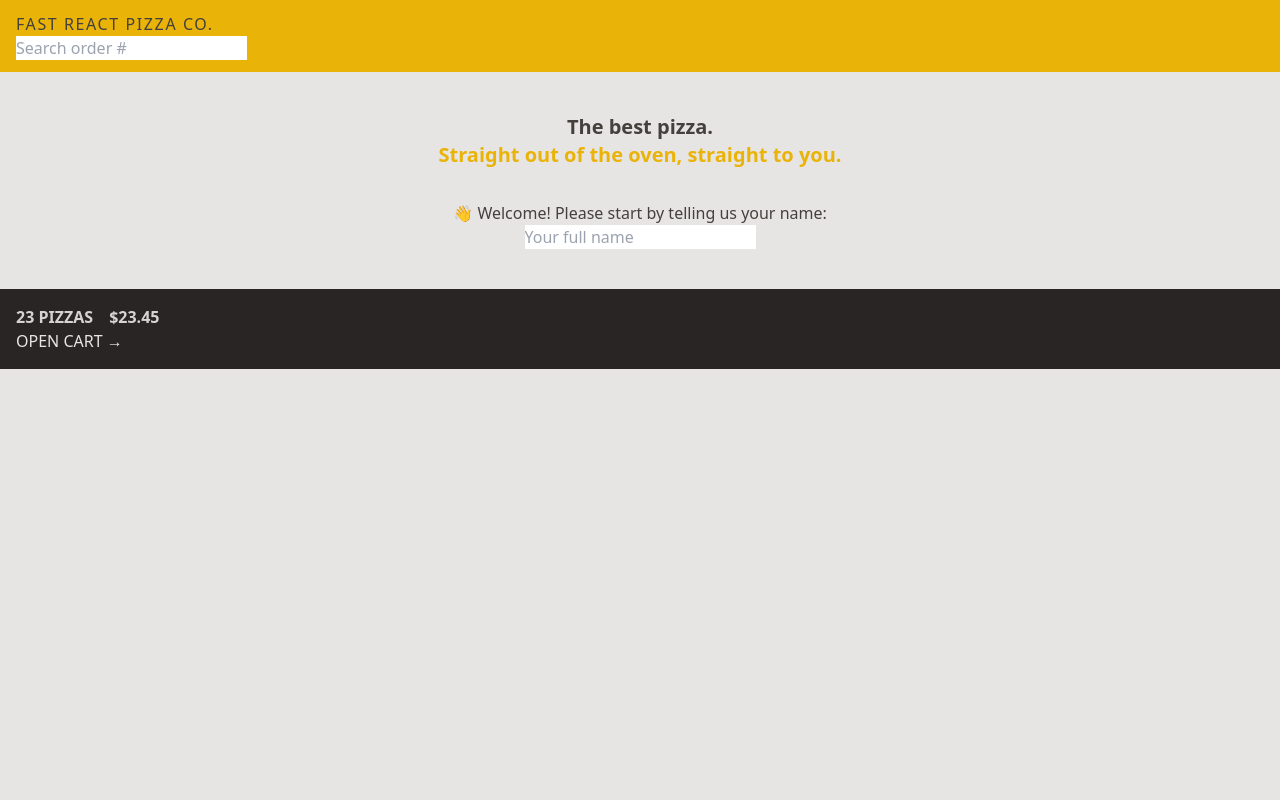
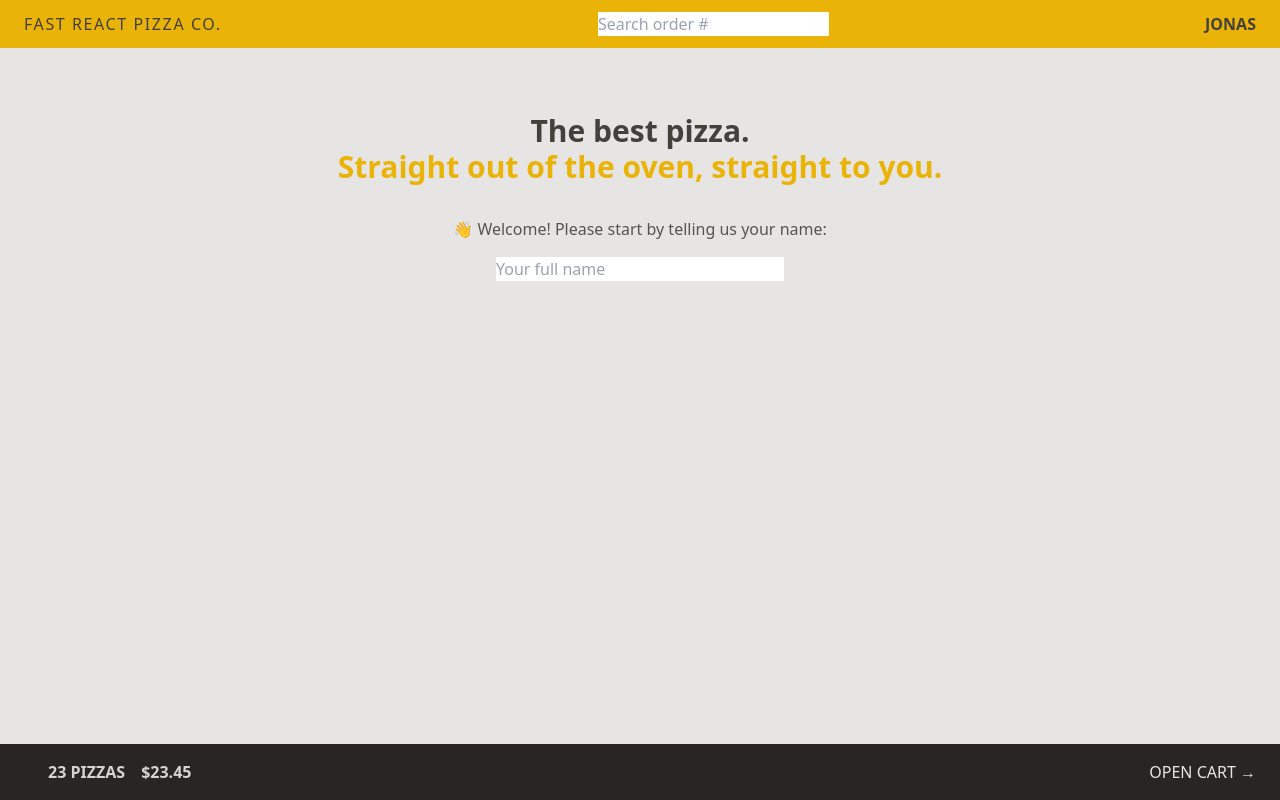
Before and after one commit to aleksandromilenkov/FastReactPizza, a React (Vite) app: page / in a window 1280 px wide. Built offline with nearby package versions, Linux system fonts and the light colour scheme.

Commit message:
tailwindcss grid and flexbox

```diff
--- a/src/features/cart/CartOverview.jsx
+++ b/src/features/cart/CartOverview.jsx
@@ -2,8 +2,8 @@ import { Link } from "react-router-dom";
 
 function CartOverview() {
   return (
-    <div className="bg-stone-800 p-4 uppercase text-stone-200">
-      <p className="space-x-4 font-semibold text-stone-300">
+    <div className="flex items-center justify-between bg-stone-800 p-4 text-sm uppercase text-stone-200 sm:px-6 md:text-base">
+      <p className="space-x-4 font-semibold text-stone-300 sm:px-6">
         <span>23 pizzas</span>
         <span>$23.45</span>
       </p>
--- a/src/features/user/CreateUser.jsx
+++ b/src/features/user/CreateUser.jsx
@@ -1,7 +1,7 @@
-import { useState } from 'react';
+import { useState } from "react";
 
 function CreateUser() {
-  const [username, setUsername] = useState('');
+  const [username, setUsername] = useState("");
 
   function handleSubmit(e) {
     e.preventDefault();
@@ -9,16 +9,19 @@ function CreateUser() {
 
   return (
     <form onSubmit={handleSubmit}>
-      <p>👋 Welcome! Please start by telling us your name:</p>
+      <p className="mb-4 text-sm text-stone-600 md:text-base">
+        👋 Welcome! Please start by telling us your name:
+      </p>
 
       <input
         type="text"
         placeholder="Your full name"
         value={username}
         onChange={(e) => setUsername(e.target.value)}
+        className="w-72"
       />
 
-      {username !== '' && (
+      {username !== "" && (
         <div>
           <button>Start ordering</button>
         </div>
--- a/src/features/user/Username.jsx
+++ b/src/features/user/Username.jsx
@@ -1,7 +1,7 @@
 import React from "react";
 
 const Username = () => {
-  return <div className="font-sm hidden font-semibold">Jonas</div>;
+  return <div className="font-sm hidden font-semibold md:block">Jonas</div>;
 };
 
 export default Username;
--- a/src/index.css
+++ b/src/index.css
@@ -21,22 +21,41 @@
   width: 45px;
   aspect-ratio: 0.75;
   --c: no-repeat linear-gradient(#333 0 0);
-  background: var(--c) 0% 50%, var(--c) 50% 50%, var(--c) 100% 50%;
+  background:
+    var(--c) 0% 50%,
+    var(--c) 50% 50%,
+    var(--c) 100% 50%;
   background-size: 20% 50%;
   animation: loading 1s infinite linear;
+}
+main {
+  -ms-overflow-style: none !important;
+  scrollbar-width: none;
 }
 
 @keyframes loading {
   20% {
-    background-position: 0% 0%, 50% 50%, 100% 50%;
+    background-position:
+      0% 0%,
+      50% 50%,
+      100% 50%;
   }
   40% {
-    background-position: 0% 100%, 50% 0%, 100% 50%;
+    background-position:
+      0% 100%,
+      50% 0%,
+      100% 50%;
   }
   60% {
-    background-position: 0% 50%, 50% 100%, 100% 0%;
+    background-position:
+      0% 50%,
+      50% 100%,
+      100% 0%;
   }
   80% {
-    background-position: 0% 50%, 50% 50%, 100% 100%;
+    background-position:
+      0% 50%,
+      50% 50%,
+      100% 100%;
   }
 }
--- a/src/ui/AppLayout.jsx
+++ b/src/ui/AppLayout.jsx
@@ -7,12 +7,14 @@ const AppLayout = () => {
   const navigation = useNavigation();
   const isLoading = navigation.state === "loading";
   return (
-    <div className="layout">
+    <div className="grid  h-screen  grid-rows-[auto_1fr_auto] ">
       {isLoading && <Loader />}
       <Header />
-      <main>
-        <Outlet />
-      </main>
+      <div className="overflow-scroll " style={{ scrollbarWidth: "none" }}>
+        <main className="mx-auto max-w-3xl" style={{ msOverflowStyle: null }}>
+          <Outlet />
+        </main>
+      </div>
       <CartOverview />
     </div>
   );
--- a/src/ui/Header.jsx
+++ b/src/ui/Header.jsx
@@ -5,7 +5,7 @@ import Username from "../features/user/Username";
 
 const Header = () => {
   return (
-    <header className="border-b border-stone-200 bg-yellow-500 px-4 py-3 uppercase uppercase">
+    <header className="flex items-center justify-between border-b border-stone-200 bg-yellow-500 px-4 py-3 uppercase uppercase sm:px-6">
       <Link to="/" className="tracking-widest">
         Fast React Pizza Co.
       </Link>
--- a/src/ui/Home.jsx
+++ b/src/ui/Home.jsx
@@ -1,8 +1,8 @@
 import CreateUser from "../features/user/CreateUser";
 function Home() {
   return (
-    <div className="my-10 text-center">
-      <h1 className="mb-8  text-xl font-semibold text-stone-700">
+    <div className="my-10 px-4 text-center sm:my-16">
+      <h1 className="mb-8  text-xl font-semibold text-stone-700 md:text-3xl">
         The best pizza.
         <br />
         <span className="text-yellow-500">
```
